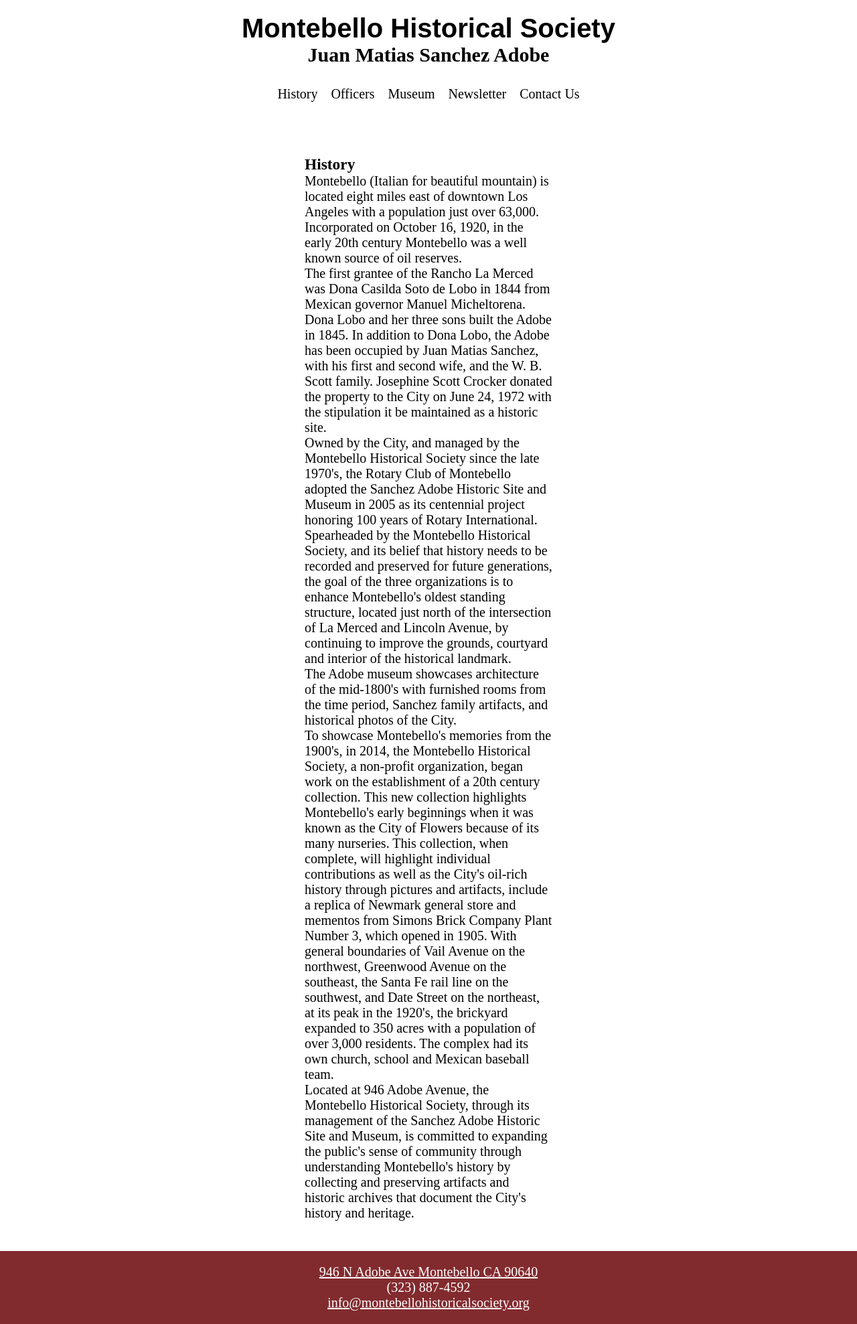
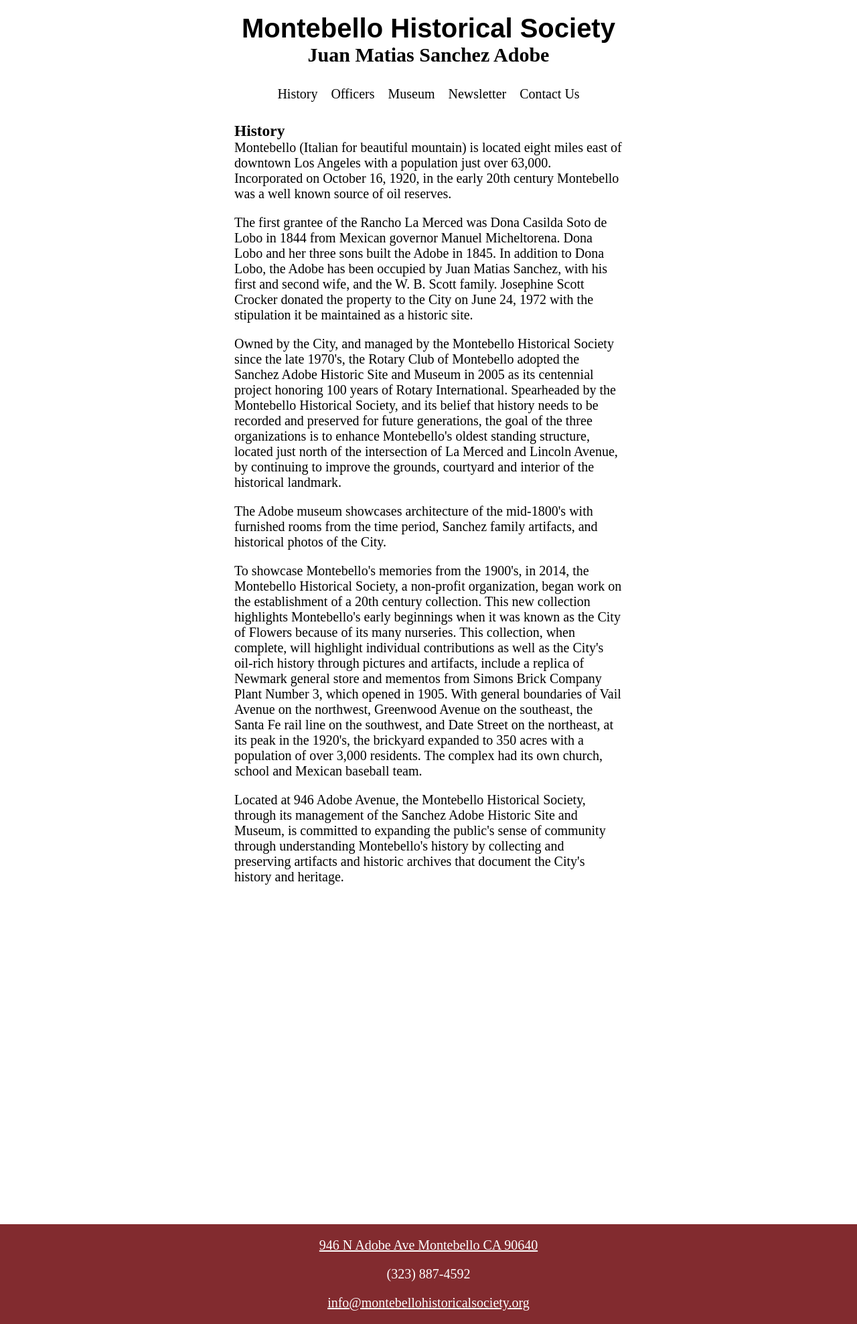
Before and after one commit to abdulamite/MHS, a Jekyll site: the page built from history/index.html, in a window 1280 px wide. Shown: the whole page at 67% size. Built offline with Jekyll 4.4.1, drawn with Linux system fonts in a browser that asks for light colours.

Commit message:
updated history and musuem desktop layout

```diff
--- a/history/index.html
+++ b/history/index.html
@@ -9,3 +9,20 @@
 <p> The Adobe museum showcases architecture of the mid-1800's with furnished rooms from the time period, Sanchez family artifacts, and historical photos of the City.</p>
 <p> To showcase Montebello's memories from the 1900's, in 2014, the Montebello Historical Society, a non-profit organization, began work on the establishment of a 20th century collection.  This new collection highlights Montebello's early beginnings when it was known as the City of Flowers because of its many nurseries.  This collection, when complete, will highlight individual contributions as well as the City's oil-rich history through pictures and artifacts, include a replica of Newmark general store and mementos from Simons Brick Company Plant Number 3, which opened in 1905.  With general boundaries of Vail Avenue on the northwest, Greenwood Avenue on the southeast, the Santa Fe rail line on the southwest, and Date Street on the northeast, at its peak in the 1920's, the brickyard expanded to 350 acres with a population of over 3,000 residents.  The complex had its own church, school and Mexican baseball team.</p>
 <p> Located at 946 Adobe Avenue, the Montebello Historical Society, through its management of the Sanchez Adobe Historic Site and Museum, is committed to expanding the public's sense of community through understanding Montebello's history by collecting and preserving artifacts and historic archives that document the City's history and heritage.</p>
+<style media="screen">
+  p{
+    margin-bottom: 1em;
+  }
+
+  @supports (grid-area:auto) {
+  @media screen and (min-width: 75em) {
+    .main-content{
+      display: grid;
+      grid-template-columns: 1fr 2fr 1fr;
+      grid-gap:1em;
+      grid-template-areas:
+      ". info .";
+    }
+  }
+  }
+</style>
```
Also changed, not shown: museum/index.html (+11 -0 lines), 3 other files.
